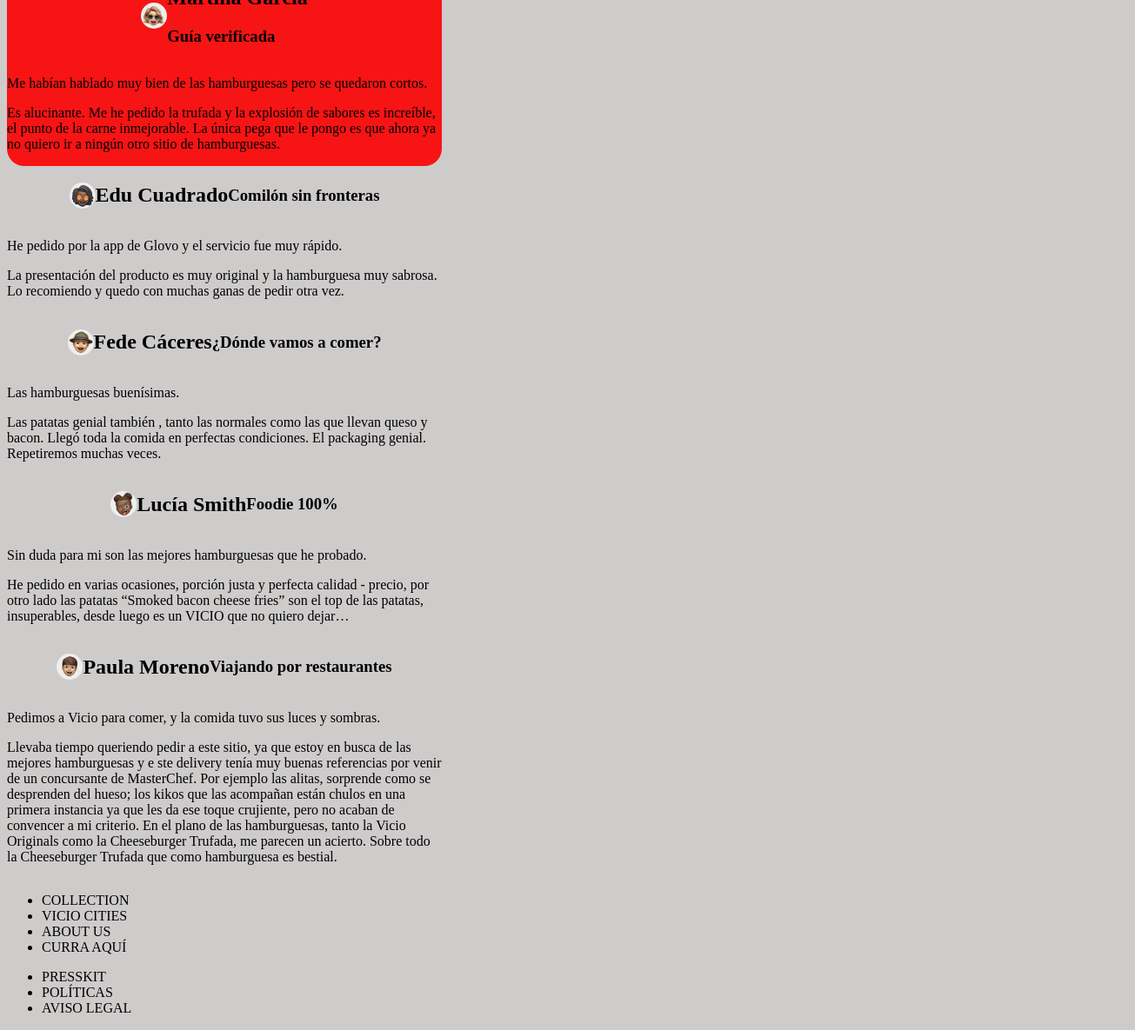
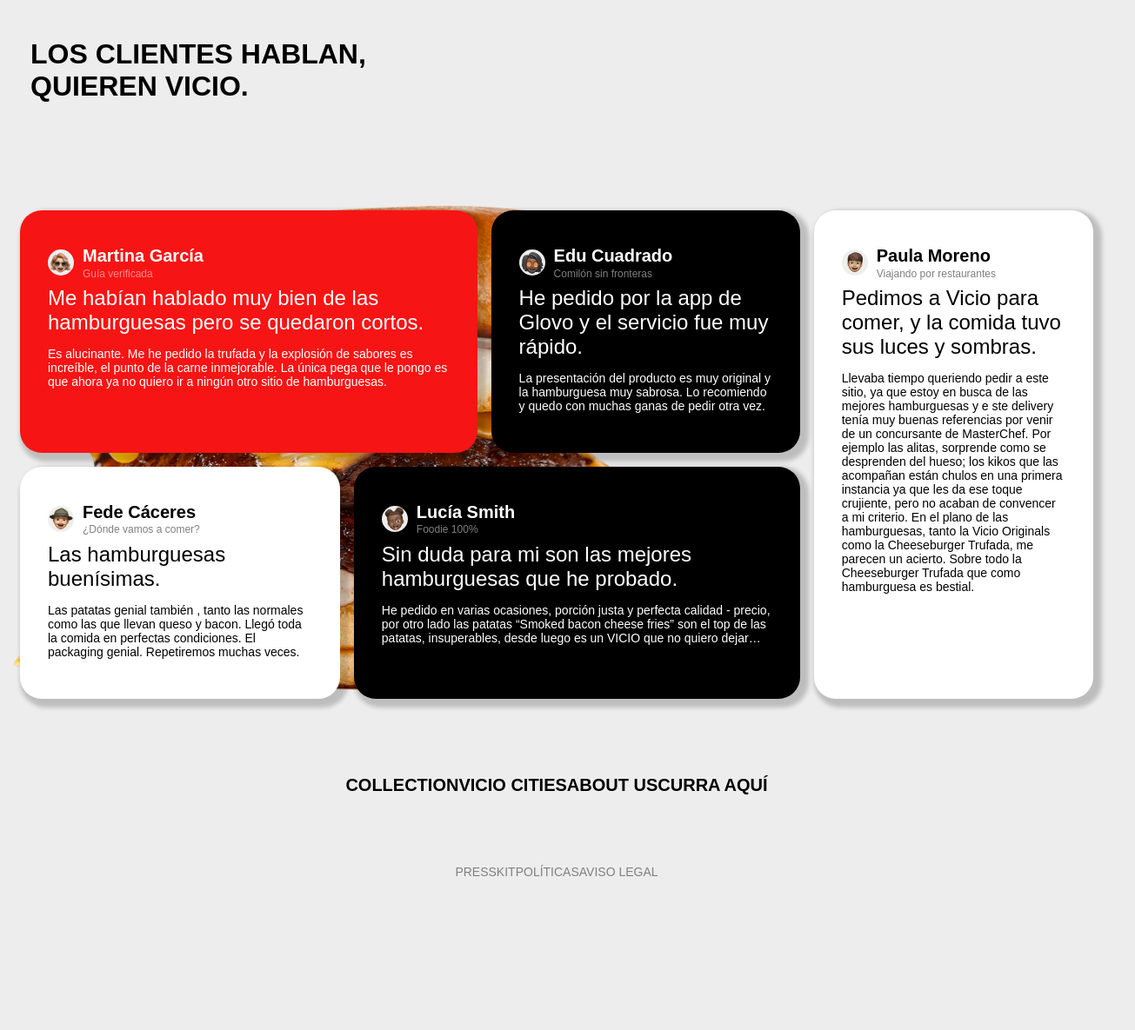
Before and after one commit to FernandoMoleroDeveloper/Vicio, a plain HTML site: page index.html in a window 1280 px wide. Shown: the part 152-1337 px from the top of the page at 87% size, 1305 px wide, since content can reach past the window. After the commit the page ends 1308 px from the top, so only its background shows below. Drawn offline with Linux system fonts and the light colour scheme.

Commit message:
commit class

```diff
--- /dev/null
+++ b/css/__cards.scss
@@ -0,0 +1,67 @@
+.card {
+	flex-direction: column;
+	@include card-structure;
+	box-shadow: 5px 5px 5px 5px (rgba($color: #000000, $alpha:0.2));
+	font-family: Arial, Helvetica, sans-serif;
+
+	&--box-a {
+		color: $secondary_color;
+		background-color: $tertiary_color;
+	}
+
+	&--box-b {
+		color: $secondary_color;
+		background-color: $primary_color;
+	}
+
+	&--box-c {
+		color: $primary_color;
+		background-color: $secondary_color;
+	}
+
+	&--box-d {
+		color: $secondary_color;
+		background-color: $primary_color;
+	}
+
+	&--box-e {
+		color: $primary_color;
+		background-color: $secondary_color;
+	}
+
+	&__user-container {
+		display: flex;
+		align-items: center;
+	}
+
+	&__avatar {
+		height: 30px;
+		border-radius: 100px;
+		margin-right: 10px;
+	}
+	&__user-info {
+		line-height: 0.3;
+	}
+	&__username {
+		font-size: 20px;
+
+		font-weight: bold;
+	}
+	&__subtext {
+		font-size: 12px;
+		font-weight: 100;
+		opacity: 0.5;
+	}
+
+	&__review {
+		&-maintext {
+			font-size: 24px;
+			margin: 0;
+		}
+
+		&-subtext {
+			font-size: 14px;
+			margin: 10 0px;
+		}
+	}
+}
--- a/css/__mixins.scss
+++ b/css/__mixins.scss
@@ -1,5 +1,17 @@
-@mixin flex-center {
-    display: flex;
-    justify-content: center;
-    align-items: center;
+@mixin flex-left {
+  display: flex;
+  align-items: center;
+  justify-content: left;
 }
+
+@mixin card-structure {
+  border-radius: 25px;
+  padding: 2em;
+  margin: 0.5em;
+}
+
+@mixin gridarea($columns, $rows){
+  display: grid;
+  grid-template-columns:repeat($columns 1fr);
+  grid-template-rows: repeat($rows 1fr);
+}
--- a/css/__variables.scss
+++ b/css/__variables.scss
@@ -1,5 +1,5 @@
-
-$primary-color: #000;
-$secondary-color: #fff;
-$tertiary-color: #F71414;
-$quaternary-color: rgb(206, 203, 203);
+$primary_color: #000;
+$secondary_color: #fff;
+$tertiary_color: #f71414;
+$quartery_color: gray;
+$bg_color: #ededed;
--- a/css/main.scss
+++ b/css/main.scss
@@ -1,31 +1,158 @@
 @import '__variables';
 @import '__mixins';
+@import '__cards';
 
 body {
-background-color: $quaternary-color;
-max-width: 768px;
+	background-color: $bg_color;
+	max-width: 1440px;
+	margin: 50px auto;
+	font-family: Arial, Helvetica, sans-serif;
+	padding: 15px;
+
 }
 
-header{
-    display:flex;
-    justify-content: space-between;
+.header {
+	display: flex;
+	justify-content: space-between;
+	padding: 20px;
+
+	&__logo {
+		width: 100px;
+		display: block;
+	}
+
+	&__btn {
+		border-radius: 100%;
+		font-weight: bold;
+		font-size: 14px;
+		background-color: $bg_color;
+		width: 100px;
+		height: 50px;
+		display: block;
+	}
 }
 
-.card {
-   @include flex-center;
-    max-width: 500px;
-    border-radius: 20px;
-    flex-direction: column;
+.title {
+	width: 100%;
+	display: flex;
+	align-items: flex-start;
+	margin-bottom: 3em;
+	font-size: 2em;
+	padding: 20px;
+}
 
-    &-tertiary{
-        background-color: $tertiary-color;
-    }
-    &__header{
-        display: flex;
-        align-items: center;
-    }
-    &__avatar{
-        height: 30px;
-        border-radius: 100%;
-    }
+.card-list{
+	background-image: url(/assets/burger.png);
+	background-repeat: no-repeat;
+	background-position: 0 10%;
+	@include gridarea (5,1)
 }
+
+.footer{
+	display:flex;
+	flex-direction:column;
+	justify-content: center;
+	align-items: center;
+	text-align: center;
+	margin-top: 50px;
+
+	&__list--primary {
+		font-size: 20px;
+		font-weight: bold;
+		color: $primary_color;
+		padding: 0;
+	}
+
+	&__list--secondary {
+		font-size: 14px;
+		font-weight: lighter;
+		color: $quartery_color;
+		padding: 0;
+	}
+}
+
+.footer ul{
+	list-style: none;
+
+}
+
+@media screen and (min-width: 769px) and (max-width:1024px) {
+.card-list{
+	@include gridarea(3,3)
+}
+
+.card--box-a{
+	grid-area: 1 / 1 /span 1 /span 2;
+}
+
+.card--box-b{
+	grid-area: 1 / 3 /span 1 /span 1;
+}
+
+.card--box-c{
+	grid-area: 2 / 1 /span 1 /span 1;
+}
+
+.card--box-d{
+	grid-area: 2 / 2 /span 1 /span 2;
+}
+
+.card--box-e{
+	grid-area: 3 / 1 /span 1 /span 3;
+}
+
+
+.footer{
+	flex-direction: row;
+	display: flex;
+	justify-content: space-between;
+}
+
+.footer ul{
+	list-style: none;
+	display: flex;
+	margin:20px;
+}
+}
+
+@media screen and (min-width: 1025px) and (max-width:1440px) {
+	.card-list{
+		@include gridarea(2,4)
+	}
+
+		.card--box-a{
+			grid-area: 1 / 1 /span 1 /span 2;
+		}
+
+		.card--box-b{
+			grid-area: 1 / 3 /span 1 /span 1;
+		}
+
+		.card--box-c{
+			grid-area: 2 / 1 /span 1 /span 1;
+		}
+
+		.card--box-d{
+			grid-area: 2 / 2 /span 2 /span 2;
+		}
+
+		.card--box-e{
+			grid-area: 1 / 4 /span 2 /span 1;
+		}
+
+
+		.footer{
+			display: flex;
+			justify-content: space-between;
+			margin: 20px;
+			padding: 20px;
+		}
+		.footer ul{
+			list-style: none;
+			display: flex;
+			margin:20px;
+			padding: 20px;
+
+		}
+
+}
--- a/index.html
+++ b/index.html
@@ -4,30 +4,34 @@
     <meta charset="UTF-8" />
     <meta http-equiv="X-UA-Compatible" content="IE=edge" />
     <meta name="viewport" content="width=device-width, initial-scale=1.0" />
+    <link rel="stylesheet" href="css/main.css" />
     <title>Vicio</title>
-    <link rel="stylesheet" href="./css/main.css">
   </head>
+
   <body>
     <header class="header">
-      <img class="header__logo" src="./assets/logo.svg" alt="" >
-      <button class="header__button">¡PIDE YA!</button>
+      <img class="header__logo" src="assets/logo.svg" alt="Vicio" />
+      <button class="header__btn">¡PIDE YA!</button>
     </header>
-    <h1 class="title">LOS CLIENTES HABLAN,QUIEREN VICIO.</h1>
-    <main class="main">
-      <div class="card card-tertiary">
-        <div class="card__header">
-          <img class="card__avatar" src="./assets/customer-1.png" alt="">
-          <div class="card__header-text">
-          <h2 class="card__username">Martina García</h2>
-          <h3 class="card__nickname">Guía verificada</h3>
+    <h1 class="title">
+      LOS CLIENTES HABLAN, <br />
+      QUIEREN VICIO.
+    </h1>
+    <main class="card-list">
+      <div class="card card--box-a">
+        <div class="card__user-container">
+          <img class="card__avatar" src="/assets/customer-1.png" alt="Avatar" />
+          <div class="card__user-info">
+            <h2 class="card__username">Martina García</h2>
+            <h3 class="card__subtext">Guía verificada</h3>
           </div>
         </div>
-        <div class="card__body">
-          <p class="card__primary">
+        <div class="card__review">
+          <p class="card__review-maintext">
             Me habían hablado muy bien de las hamburguesas pero se quedaron
             cortos.
           </p>
-          <p class="card__secondary">
+          <p class="card__review-subtext">
             Es alucinante. Me he pedido la trufada y la explosión de sabores es
             increíble, el punto de la carne inmejorable. La única pega que le
             pongo es que ahora ya no quiero ir a ningún otro sitio de
@@ -35,51 +39,54 @@
           </p>
         </div>
       </div>
-      <div class="card">
-        <div class="card__header">
-          <img class="card__avatar" src="./assets/customer-2.png" alt="">
-
-          <h2 class="card__username">Edu Cuadrado</h2>
-          <h3 class="card__nickname">Comilón sin fronteras</h3>
+      <div class="card card--box-b">
+        <div class="card__user-container">
+          <img class="card__avatar" src="/assets/customer-2.png" alt="Avatar" />
+          <div class="card__user-info">
+            <h2 class="card__username">Edu Cuadrado</h2>
+            <h3 class="card__subtext">Comilón sin fronteras</h3>
+          </div>
         </div>
-        <div class="card__body">
-          <p class="card__primary">
+        <div class="card__review">
+          <p class="card__review-maintext">
             He pedido por la app de Glovo y el servicio fue muy rápido.
           </p>
-          <p class="card__secondary">
+          <p class="card__review-subtext">
             La presentación del producto es muy original y la hamburguesa muy
             sabrosa. Lo recomiendo y quedo con muchas ganas de pedir otra vez.
           </p>
         </div>
       </div>
-      <div class="card">
-        <div class="card__header">
-          <img class="card__avatar" src="./assets/customer-3.png" alt="">
-
-          <h2 class="card__username">Fede Cáceres</h2>
-          <h3 class="card__nickname">¿Dónde vamos a comer?</h3>
+      <div class="card card--box-c">
+        <div class="card__user-container">
+          <img class="card__avatar" src="/assets/customer-3.png" alt="Avatar" />
+          <div class="card__user-info">
+            <h2 class="card__username">Fede Cáceres</h2>
+            <h3 class="card__subtext">¿Dónde vamos a comer?</h3>
+          </div>
         </div>
-        <div class="card__body">
-          <p class="card__primary">Las hamburguesas buenísimas.</p>
-          <p class="card__secondary">
+        <div class="card__review">
+          <p class="card__review-maintext">Las hamburguesas buenísimas.</p>
+          <p class="card__review-subtext">
             Las patatas genial también , tanto las normales como las que llevan
             queso y bacon. Llegó toda la comida en perfectas condiciones. El
             packaging genial. Repetiremos muchas veces.
           </p>
         </div>
       </div>
-      <div class="card">
-        <div class="card__header">
-          <img class="card__avatar" src="./assets/customer-4.png" alt="">
-
-          <h2 class="card__username">Lucía Smith</h2>
-          <h3 class="card__nickname">Foodie 100%</h3>
+      <div class="card card--box-d">
+        <div class="card__user-container">
+          <img class="card__avatar" src="/assets/customer-4.png" alt="Avatar" />
+          <div class="card__user-info">
+            <h2 class="card__username">Lucía Smith</h2>
+            <h3 class="card__subtext">Foodie 100%</h3>
+          </div>
         </div>
-        <div class="card__body">
-          <p class="card__primary">
+        <div class="card__review">
+          <p class="card__review-maintext">
             Sin duda para mi son las mejores hamburguesas que he probado.
           </p>
-          <p class="card__secondary">
+          <p class="card__review-subtext">
             He pedido en varias ocasiones, porción justa y perfecta calidad -
             precio, por otro lado las patatas “Smoked bacon cheese fries” son el
             top de las patatas, insuperables, desde luego es un VICIO que no
@@ -87,18 +94,19 @@
           </p>
         </div>
       </div>
-      <div class="card">
-        <div class="card__header">
-          <img class="card__avatar" src="./assets/customer-5.png" alt="">
-
-          <h2 class="card__username">Paula Moreno</h2>
-          <h3 class="card__nickname">Viajando por restaurantes</h3>
+      <div class="card card--box-e">
+        <div class="card__user-container">
+          <img class="card__avatar" src="/assets/customer-5.png" alt="Avatar" />
+          <div class="card__user-info">
+            <h2 class="card__username">Paula Moreno</h2>
+            <h3 class="card__subtext">Viajando por restaurantes</h3>
+          </div>
         </div>
-        <div class="card__body">
-          <p class="card__primary">
+        <div class="card__review">
+          <p class="card__review-maintext">
             Pedimos a Vicio para comer, y la comida tuvo sus luces y sombras.
           </p>
-          <p class="card__secondary">
+          <p class="card__review-subtext">
             Llevaba tiempo queriendo pedir a este sitio, ya que estoy en busca
             de las mejores hamburguesas y e ste delivery tenía muy buenas
             referencias por venir de un concursante de MasterChef. Por ejemplo
```
Also changed, not shown: Copy.txt (added), css/main.css, css/mixins.css (added), 4 other files.
